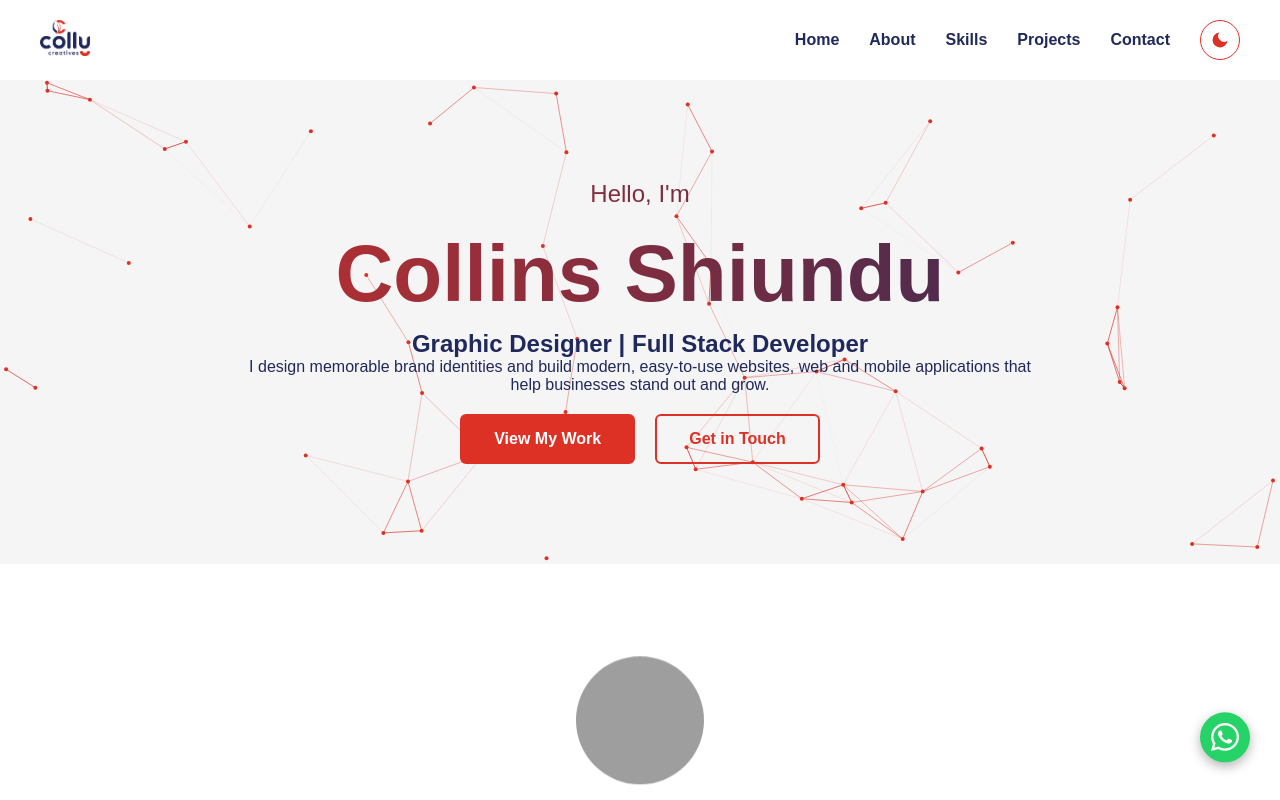
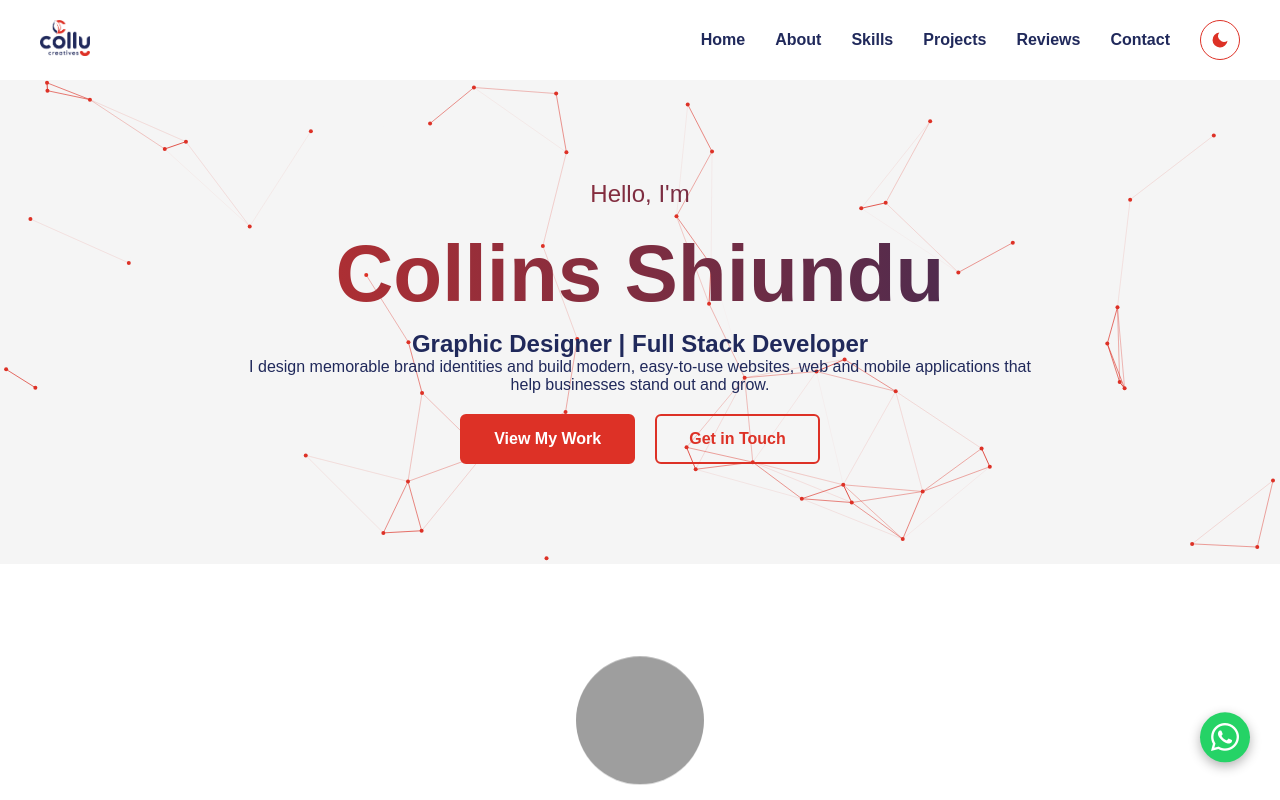
Before and after one commit to iam-collins97/www.collycreatives.co.ke, a plain HTML site: page index.html in a window 1280 px wide. Shown: the top 800 px of the page. Drawn offline with Linux system fonts and the light colour scheme; grey boxes are pictures that could not be loaded.

Commit message:
Update index.html

```diff
--- a/index.html
+++ b/index.html
@@ -20,6 +20,7 @@
             <li><a href="#about">About</a></li>
             <li><a href="#skills">Skills</a></li>
             <li><a href="#projects">Projects</a></li>
+            <li><a href="#testimonials">Reviews</a></li>
             <li><a href="#contact">Contact</a></li>
         </ul>
         <button id="theme-toggle" class="theme-btn">
@@ -361,6 +362,7 @@
             <a href="#about">About</a>
             <a href="#skills">Skills</a>
             <a href="#projects">Projects</a>
+            <a href="#testimonials">Reviews</a>
             <a href="#contact">Contact</a>
         </div>
         <div class="footer-tech">
```
